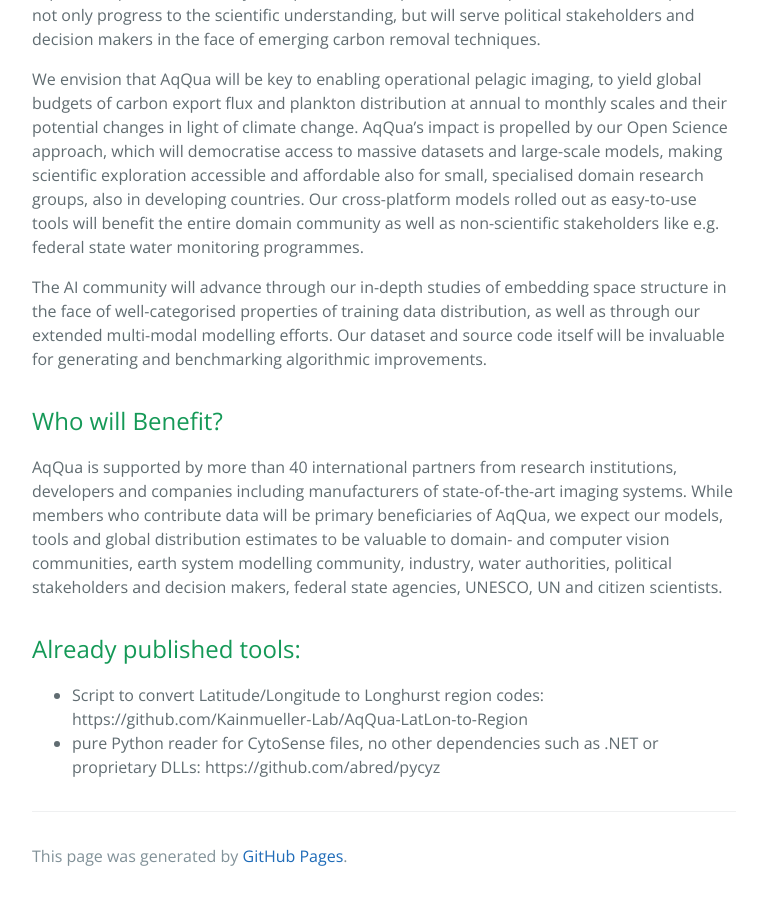
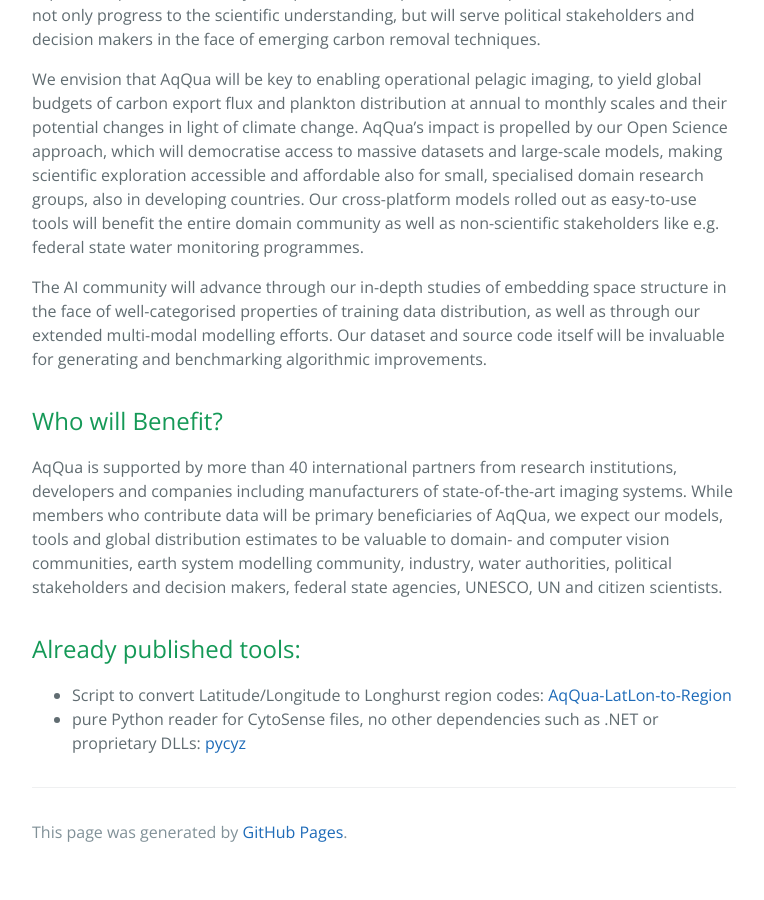
Before and after one commit to Kainmueller-Lab/aqqua, a Jekyll site: the page built from research.md, in a window 1280 px wide and 900 px high, scrolled down 2039 px. Shown: the whole window, without its empty margins (256-1020 px from the left). Built offline with Jekyll 4.4.1, drawn with Linux system fonts in a browser that asks for light colours; after the commit the page ends 2915 px from its top, so only the background shows below that; some of the changed lines change nothing that is shown.

Commit message:
fix link formatting

```diff
--- a/research.md
+++ b/research.md
@@ -47,5 +47,5 @@
 
 ## Already published tools:
 
-- Script to convert Latitude/Longitude to Longhurst region codes: https://github.com/Kainmueller-Lab/AqQua-LatLon-to-Region
-- pure Python reader for CytoSense files, no other dependencies such as .NET or proprietary DLLs: https://github.com/abred/pycyz
+- Script to convert Latitude/Longitude to Longhurst region codes: [AqQua-LatLon-to-Region](https://github.com/Kainmueller-Lab/AqQua-LatLon-to-Region)
+- pure Python reader for CytoSense files, no other dependencies such as .NET or proprietary DLLs: [pycyz](https://github.com/abred/pycyz)
```
